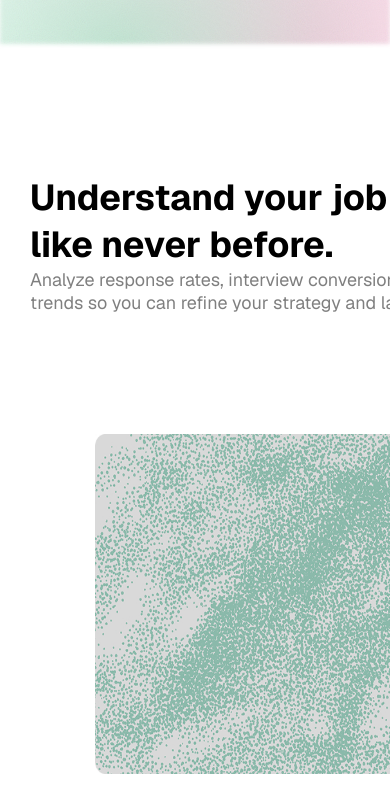
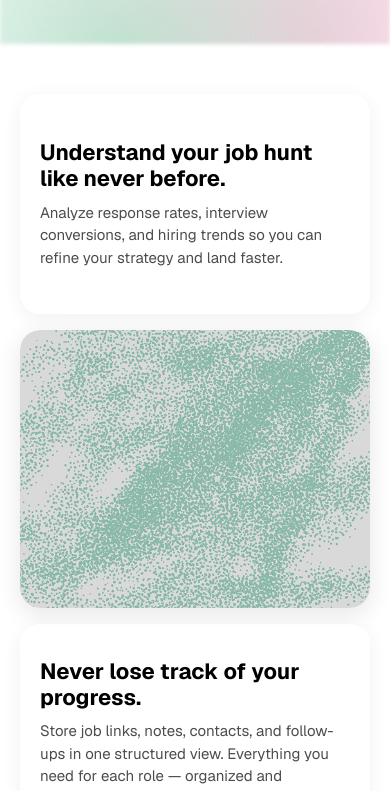
Before and after one commit to Lenin-Miranda/OfferlyFE, a Next.js app: page / in a window 390 px wide. Shown: the part 800-1591 px from the top of the page. Built offline with nearby package versions, Linux system fonts and the light colour scheme.

Commit message:
how it works: mobile

```diff
--- a/src/app/components/Features/Features.css
+++ b/src/app/components/Features/Features.css
@@ -1,43 +1,148 @@
 .features {
-  min-height: 100dvh;
+  min-height: auto;
   width: 100%;
+  padding: 30px 0;
 }
 
 .features__ctns {
   width: 100%;
+  max-width: 1200px;
+  margin: 0 auto;
   display: grid;
-  grid-template-columns: repeat(auto-fit, minmax(480px, 1fr));
-  gap: 20px;
-  padding: 30px;
+  grid-template-columns: repeat(2, 1fr);
+  gap: 16px;
+  padding: 160px;
 }
 
 .features__ctn {
   display: flex;
   width: 100%;
-  height: 340px;
+  min-height: 240px;
   flex-direction: column;
   justify-content: center;
-  align-items: center;
+  align-items: flex-start;
+  padding: 24px;
+  gap: 10px;
+  border-radius: 20px;
+  background: rgba(255, 255, 255, 0.5);
+  backdrop-filter: blur(10px);
+  box-shadow: 0 4px 20px rgba(0, 0, 0, 0.06);
+  transition: all 0.4s ease;
+  position: relative;
+  overflow: hidden;
+}
 
-  color: #bbb;
+.features__ctn:hover {
+  transform: translateY(-6px);
+  box-shadow: 0 8px 30px rgba(0, 0, 0, 0.12);
 }
 
 .features__ctn-title {
   text-align: left;
   width: 100%;
   color: #000;
-  font-size: 36px;
+  font-size: 28px;
   font-weight: 700;
+  line-height: 1.2;
+  margin: 0;
 }
 
 .features__ctn-p {
-  font-size: 18px;
+  font-size: 16px;
   color: #000;
-  opacity: 0.5;
+  opacity: 0.7;
+  line-height: 1.5;
+  margin: 0;
+}
+
+/* Contenedor de imágenes */
+.features__ctn:has(.features__ctn-img) {
+  padding: 0;
+  background: transparent;
+  box-shadow: 0 6px 25px rgba(0, 0, 0, 0.1);
+  overflow: hidden;
 }
 
 .features__ctn-img {
-  max-width: 350px;
   width: 100%;
   height: 100%;
+  min-height: 240px;
+  object-fit: cover;
+  border-radius: 20px;
+  transition: transform 0.4s ease;
 }
+
+.features__ctn:hover .features__ctn-img {
+  transform: scale(1.05);
+}
+
+/* ========= Responsive ========= */
+@media (max-width: 968px) {
+  .features__ctns {
+    grid-template-columns: 1fr;
+    gap: 20px;
+    padding: 24px;
+  }
+
+  /* Reordenar: div 1, 2, 4, 3 */
+  .features__ctn:nth-child(1) {
+    order: 1;
+  }
+
+  .features__ctn:nth-child(2) {
+    order: 2;
+  }
+
+  .features__ctn:nth-child(3) {
+    order: 4;
+  }
+
+  .features__ctn:nth-child(4) {
+    order: 3;
+  }
+
+  .features__ctn {
+    min-height: 240px;
+    padding: 24px;
+  }
+
+  .features__ctn-title {
+    font-size: 26px;
+  }
+
+  .features__ctn-p {
+    font-size: 16px;
+  }
+
+  .features__ctn-img {
+    min-height: 240px;
+  }
+}
+
+@media (max-width: 640px) {
+  .features {
+    padding: 30px 0;
+  }
+
+  .features__ctns {
+    padding: 20px;
+    gap: 16px;
+  }
+
+  .features__ctn {
+    min-height: 220px;
+    padding: 20px;
+  }
+
+  .features__ctn-title {
+    font-size: 22px;
+  }
+
+  .features__ctn-p {
+    font-size: 15px;
+  }
+
+  .features__ctn-img {
+    min-height: 220px;
+  }
+}
--- a/src/app/components/HowItWorks/HowItWorks.css
+++ b/src/app/components/HowItWorks/HowItWorks.css
@@ -58,7 +58,7 @@
 
 .howitworks__container {
   position: relative;
-  z-index: 1;
+  z-index: 10;
   max-width: 900px;
   width: 100%;
   display: flex;
@@ -179,6 +179,8 @@
   justify-content: center;
   align-items: center;
   margin-top: 24px;
+  position: relative;
+  z-index: 100;
 }
 
 .howitworks__btn {
@@ -194,6 +196,8 @@
   font-weight: 600;
   position: relative;
   overflow: hidden;
+  z-index: 100;
+  isolation: isolate;
 }
 
 .howitworks__btn::before {
@@ -219,6 +223,11 @@
   color: #000;
 }
 
+/* Asegurar que el texto sea visible */
+.howitworks__btn {
+  color: #fff !important;
+}
+
 .howitworks__btn span {
   position: relative;
   z-index: 1;
@@ -227,35 +236,50 @@
 /* ========= Responsive Mobile ========= */
 @media (max-width: 768px) {
   .howitworks {
-    padding: 60px 20px;
+    padding: 50px 20px;
+  }
+
+  .howitworks__container {
+    gap: 28px;
   }
 
   .howitworks__title {
-    font-size: 40px;
+    font-size: 36px;
   }
 
   .howitworks__subtitle {
-    font-size: 18px;
+    font-size: 17px;
+    margin-top: -16px;
+  }
+
+  .howitworks__steps {
+    gap: 16px;
   }
 
   .howitworks__step {
     flex-direction: column;
-    padding: 24px;
-    gap: 16px;
+    padding: 20px;
+    gap: 14px;
   }
 
   .howitworks__step-number {
     width: 56px;
     height: 56px;
     font-size: 28px;
+    border-radius: 14px;
   }
 
   .howitworks__step-title {
-    font-size: 24px;
+    font-size: 22px;
   }
 
   .howitworks__step-description {
     font-size: 16px;
+    line-height: 1.5;
+  }
+
+  .howitworks__cta {
+    margin-top: 16px;
   }
 
   .howitworks__btn {
@@ -265,22 +289,37 @@
 }
 
 @media (max-width: 480px) {
+  .howitworks {
+    padding: 40px 16px;
+  }
+
+  .howitworks__container {
+    gap: 24px;
+  }
+
   .howitworks__title {
-    font-size: 32px;
+    font-size: 30px;
   }
 
   .howitworks__subtitle {
-    font-size: 16px;
+    font-size: 15px;
+    margin-top: -12px;
+  }
+
+  .howitworks__steps {
+    gap: 12px;
   }
 
   .howitworks__step {
-    padding: 20px;
+    padding: 18px;
+    gap: 12px;
   }
 
   .howitworks__step-number {
     width: 48px;
     height: 48px;
     font-size: 24px;
+    border-radius: 12px;
   }
 
   .howitworks__step-title {
@@ -289,5 +328,16 @@
 
   .howitworks__step-description {
     font-size: 15px;
+    line-height: 1.5;
+  }
+
+  .howitworks__cta {
+    margin-top: 12px;
+  }
+
+  .howitworks__btn {
+    font-size: 16px;
+    padding: 12px 24px;
+    width: 100%;
   }
 }
--- a/src/app/components/HowItWorks/HowItWorks.tsx
+++ b/src/app/components/HowItWorks/HowItWorks.tsx
@@ -1,3 +1,4 @@
+"use client";
 import "./HowItWorks.css";
 
 export default function HowItWorks() {
```
